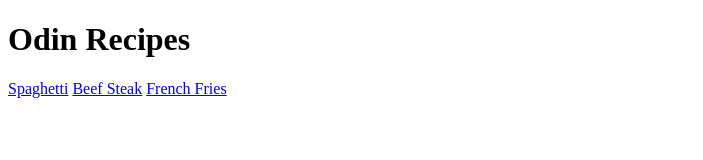
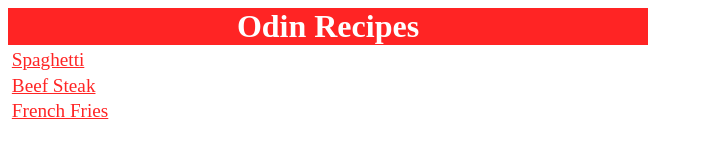
Before and after one commit to 29042022gtx/odin-recipes, a plain HTML site: page index.html in a window 1280 px wide. Shown: the whole page, without its empty margins (0-703 px from the left). Drawn offline with Linux system fonts and the light colour scheme.

Commit message:
Add style for pages

```diff
--- /dev/null
+++ b/css/style.css
@@ -0,0 +1,28 @@
+:root {
+    --blue: #38b9ff;
+    --red: #ff2424;
+}
+
+* {
+    box-sizing: border-box;
+}
+
+body {
+    font-family: 'Times New Roman', Times, serif;
+    max-width: 40em;
+}
+
+.title {
+    color: white;
+    background-color: var(--red);
+    text-align: center;
+    padding: 0; margin: 0;
+}
+
+.recipe {
+    color: var(--red);
+    font-size: 1.2em;
+    display: block;
+    width: fit-content;
+    margin: .2em;
+}
--- a/index.html
+++ b/index.html
@@ -3,11 +3,12 @@
 <head>
     <meta charset="UTF-8">
     <title>Odin Recipes</title>
+    <link rel="stylesheet" href="./css/style.css">
 </head>
 <body>
-    <h1>Odin Recipes</h1>
-    <a href="./recipes/spaghetti.html">Spaghetti</a>
-    <a href="./recipes/beefsteak.html">Beef Steak</a>
-    <a href="./recipes/frenchfries.html">French Fries</a>
+    <h1 class="title">Odin Recipes</h1>
+    <a class="recipe" href="./recipes/spaghetti.html">Spaghetti</a>
+    <a class="recipe" href="./recipes/beefsteak.html">Beef Steak</a>
+    <a class="recipe" href="./recipes/frenchfries.html">French Fries</a>
 </body>
 </html>
```
Also changed, not shown: recipes/beefsteak.html (+1 -0 lines), recipes/frenchfries.html (+1 -0 lines), recipes/spaghetti.html (+1 -0 lines).
